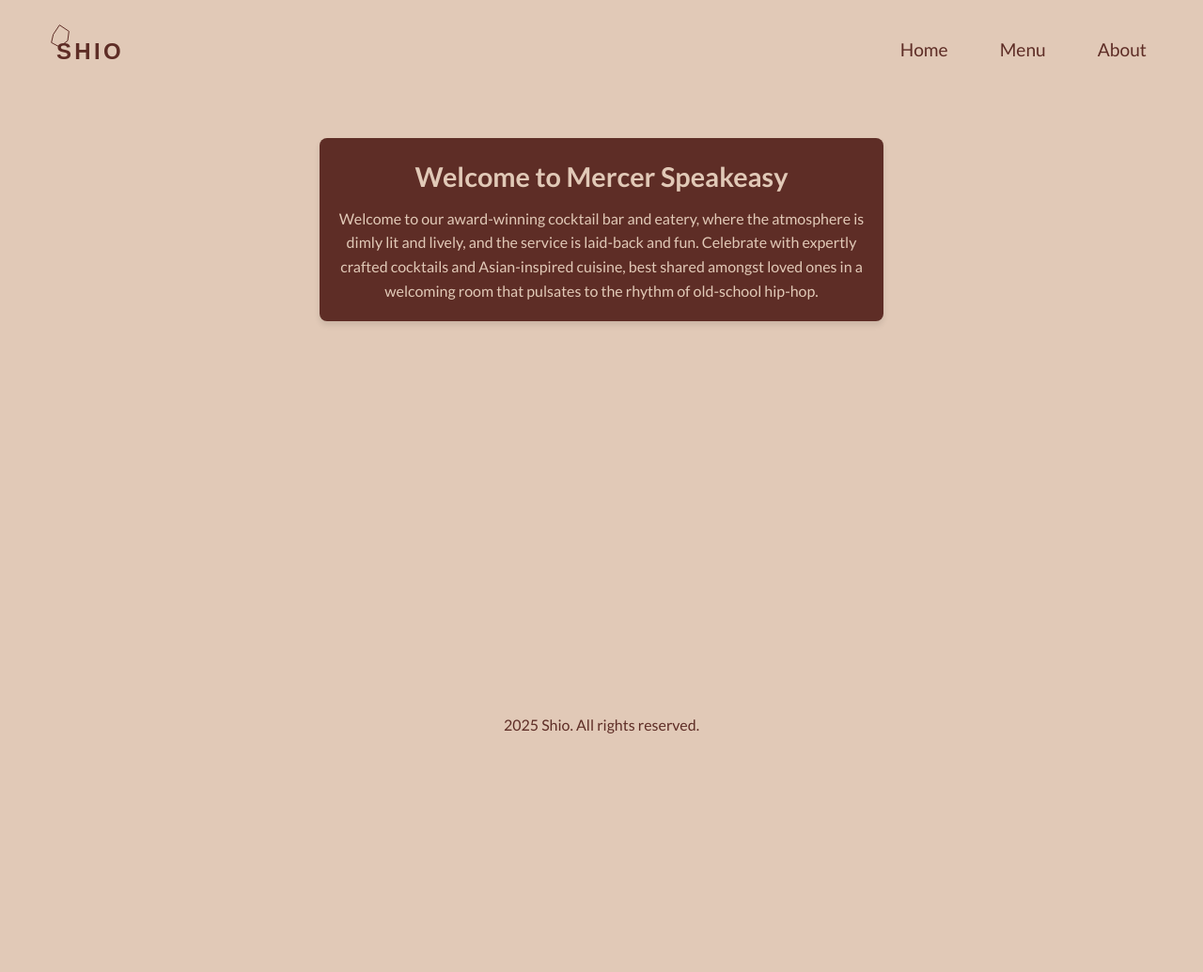
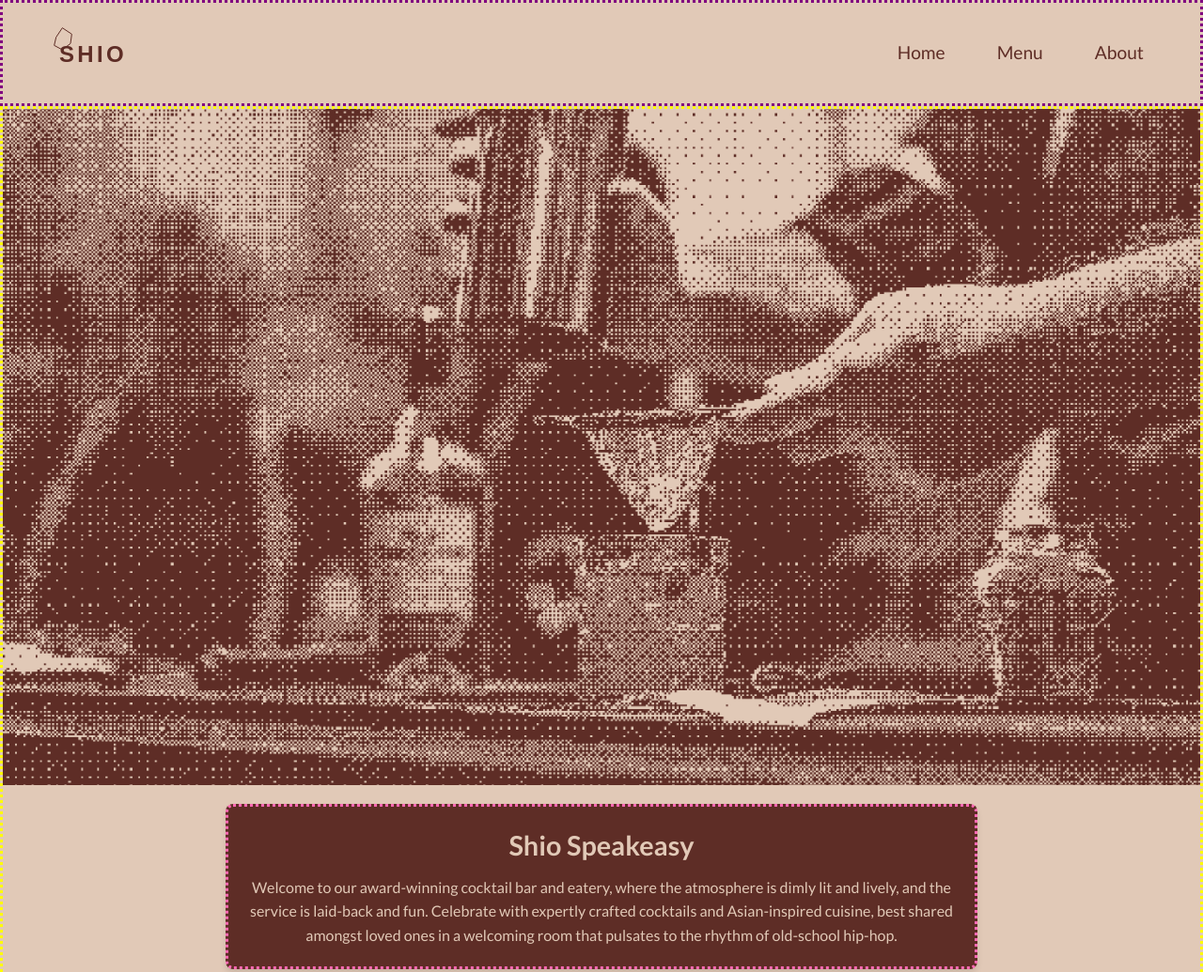
Before and after one commit to jasonsoprovich/odin-restaurant-page, a website built with webpack: page src/template.html in a window 1280 px wide. Shown: the top 1035 px of the page at 94% size. Before the commit the page ends 800 px from the top, so only its background shows below. Built offline with nearby package versions, Linux system fonts and the light colour scheme.

Commit message:
feat: add header image, refactor tab loading

```diff
--- a/src/about.js
+++ b/src/about.js
@@ -1,13 +1,17 @@
 function loadAbout() {
+  const contentContainer = document.getElementById('content-container');
   const content = document.getElementById('content');
 
+  contentContainer.innerHTML = '';
   content.innerHTML = '';
+  content.classList.add('content');
 
   const aboutDiv = document.createElement('div');
   aboutDiv.classList.add('about');
 
   const headline = document.createElement('h1');
   headline.textContent = 'About';
+  aboutDiv.appendChild(headline);
 
   const description = document.createElement('p');
   description.innerHTML = `
@@ -27,11 +31,10 @@ function loadAbout() {
 
     Aliquam lacinia est odio, at pellentesque velit fermentum sed. Nulla elementum ultrices diam blandit tempus. Orci varius natoque penatibus et magnis dis parturient montes, nascetur ridiculus mus. Maecenas ut lacus ac neque iaculis sodales eu at felis. Aenean pellentesque ut nibh et maximus. Nullam posuere tellus felis, sit amet consectetur lacus suscipit ac. Curabitur tempus efficitur magna. Fusce id risus rutrum, accumsan leo ut, commodo diam. Ut finibus, est at aliquet tincidunt, nunc dolor sagittis ante, id gravida sem nulla id augue. Ut sit amet leo purus. Nulla facilisi.
   `;
-
-  aboutDiv.appendChild(headline);
   aboutDiv.appendChild(description);
 
   content.appendChild(aboutDiv);
+  contentContainer.appendChild(content);
 }
 
 export default loadAbout;
--- a/src/home.js
+++ b/src/home.js
@@ -1,13 +1,26 @@
+import header from './assets/hybrid-storytellers-6UEcRVbfZ_0-unsplash.png'
+
 function loadHome() {
+  const contentContainer = document.getElementById('content-container');
   const content = document.getElementById('content');
 
+  contentContainer.innerHTML = '';
+
+  const headerImage = document.createElement("img");
+  headerImage.src = header;
+  headerImage.alt = 'Shio Speakeasy Header Image';
+  headerImage.classList.add('header-image');
+  contentContainer.appendChild(headerImage);
+
   content.innerHTML = '';
+  content.classList.add('content');
 
   const homeDiv = document.createElement('div');
   homeDiv.classList.add('home');
 
   const headline = document.createElement('h1');
-  headline.textContent = 'Welcome to Mercer Speakeasy';
+  headline.textContent = 'Shio Speakeasy';
+  homeDiv.appendChild(headline);
 
   const description = document.createElement('p');
   description.innerHTML = `
@@ -16,11 +29,9 @@ function loadHome() {
     class="highlight">Asian-inspired cuisine</span>, best shared amongst loved ones in a welcoming room that pulsates
     to the rhythm of old-school hip-hop.
   `;
-
-  homeDiv.appendChild(headline);
   homeDiv.appendChild(description);
-
   content.appendChild(homeDiv);
+  contentContainer.appendChild(content);
 }
 
 export default loadHome;
--- a/src/menu.js
+++ b/src/menu.js
@@ -1,23 +1,26 @@
 function loadMenu() {
+  const contentContainer = document.getElementById('content-container');
   const content = document.getElementById('content');
 
+  contentContainer.innerHTML = '';
   content.innerHTML = '';
+  content.classList.add('content');
 
   const menuDiv = document.createElement('div');
   menuDiv.classList.add('menu');
 
   const headline = document.createElement('h1');
   headline.textContent = 'Menu';
+  menuDiv.appendChild(headline);
 
   const description = document.createElement('p');
   description.innerHTML = `
-  Menu placeholder
+  Explore our selection of Asian-inspired dishes and handcrafted cocktails.
   `;
-
-  menuDiv.appendChild(headline);
   menuDiv.appendChild(description);
 
   content.appendChild(menuDiv);
+  contentContainer.appendChild(content);
 }
 
 export default loadMenu;
--- a/src/styles.css
+++ b/src/styles.css
@@ -88,8 +88,56 @@ body {
   justify-content: space-between;
   align-items: center;
   padding: 20px 40px;
-  margin-bottom: 20px;
   background-color: var(--bg);
+  /* debug */
+  border: 3px dotted purple;
+}
+
+#content-container {
+  flex: 1;
+  display: flex;
+  flex-direction: column;
+  align-items: center;
+  width: 100%;
+  /* debug */
+  border: 3px dotted yellow;
+}
+
+#content {
+  margin: 20px auto;
+  padding: 20px;
+  max-width: 800px;
+  width: 100%;
+  background-color: var(--fg);
+  border-radius: 8px;
+  box-shadow: 0 4px 6px rgba(0, 0, 0, 0.1);
+  color: var(--bg);
+  /* debug */
+  border: 3px dotted hotpink;
+}
+
+#content h1 {
+  margin-bottom: 10px;
+  font-size: 1.8rem;
+  text-align: center;
+}
+
+#content p {
+  font-size: 1rem;
+  line-height: 1.6;
+  text-align: center;
+}
+
+#footer-container {
+  background-color: var(--fg);
+  color: var(--bg);
+  text-align: center;
+  display: flex;
+  justify-content: center;
+  align-items: center;
+  padding: 1rem;
+  /* debug */
+  border: 3px dotted lime;
 }
 
 #nav {
@@ -147,45 +195,10 @@ body {
   stroke: var(--accent);
 }
 
-#content-container {
-  flex: 1;
-  display: flex;
-  justify-content: center;
-  align-items: flex-start;
+.header-image {
+  width: 100vw;
+  height: 90vh;
+  object-fit: cover;
+  display: block;
+  margin: 0 auto;
 }
-
-#content {
-  display: flex;
-  flex-direction: column;
-  justify-content: center;
-  align-items: center;
-  margin: 20px auto;
-  padding: 20px;
-  max-width: 600px;
-  background-color: var(--fg);
-  border-radius: 8px;
-  box-shadow: 0 4px 6px rgba(0, 0, 0, 0.1);
-  color: var(--bg);
-}
-
-#content h1 {
-  margin-bottom: 10px;
-  font-size: 1.8rem;
-  text-align: center;
-}
-
-#content p {
-  font-size: 1rem;
-  line-height: 1.6;
-  text-align: center;
-}
-
-#footer-container {
-  background-color: var(--bg);
-  color: var(--fg);
-  text-align: center;
-  display: flex;
-  justify-content: center;
-  align-items: center;
-  margin-bottom: 1rem;
-}
```
Also changed, not shown: README.md, src/assets/hybrid-storytellers-6UEcRVbfZ_0-unsplash.png (added).
